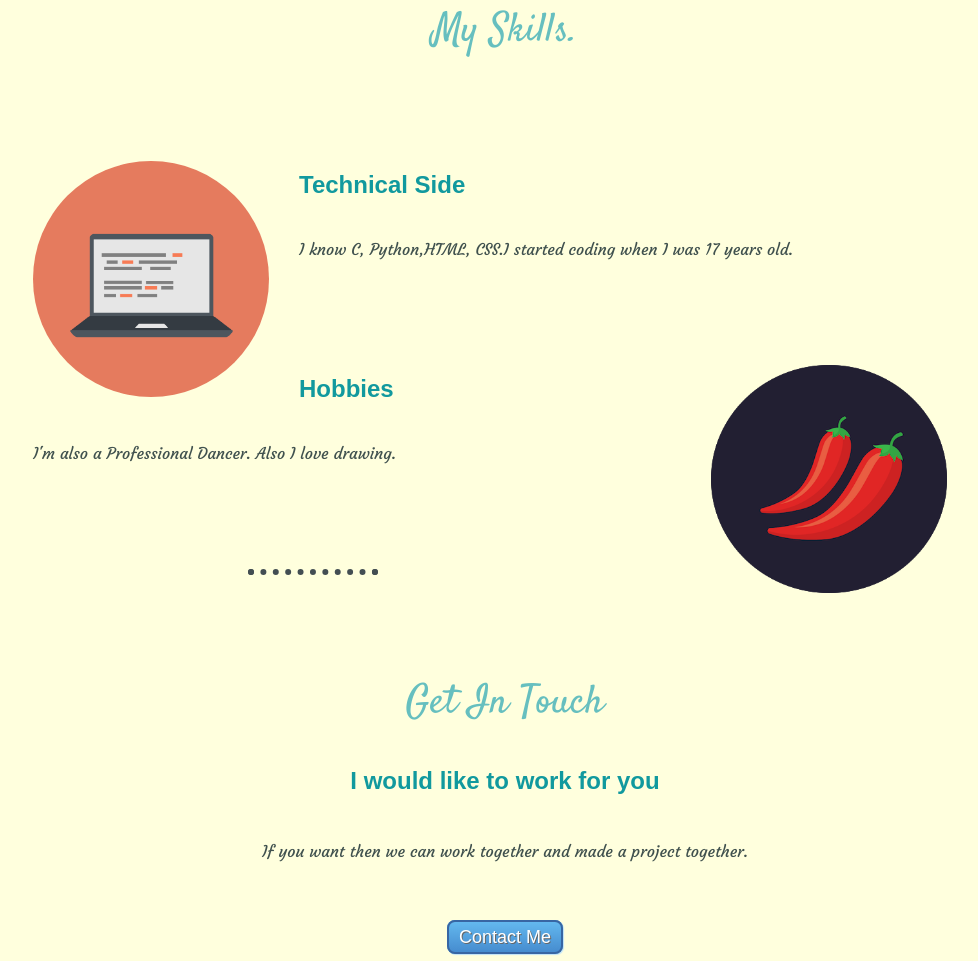
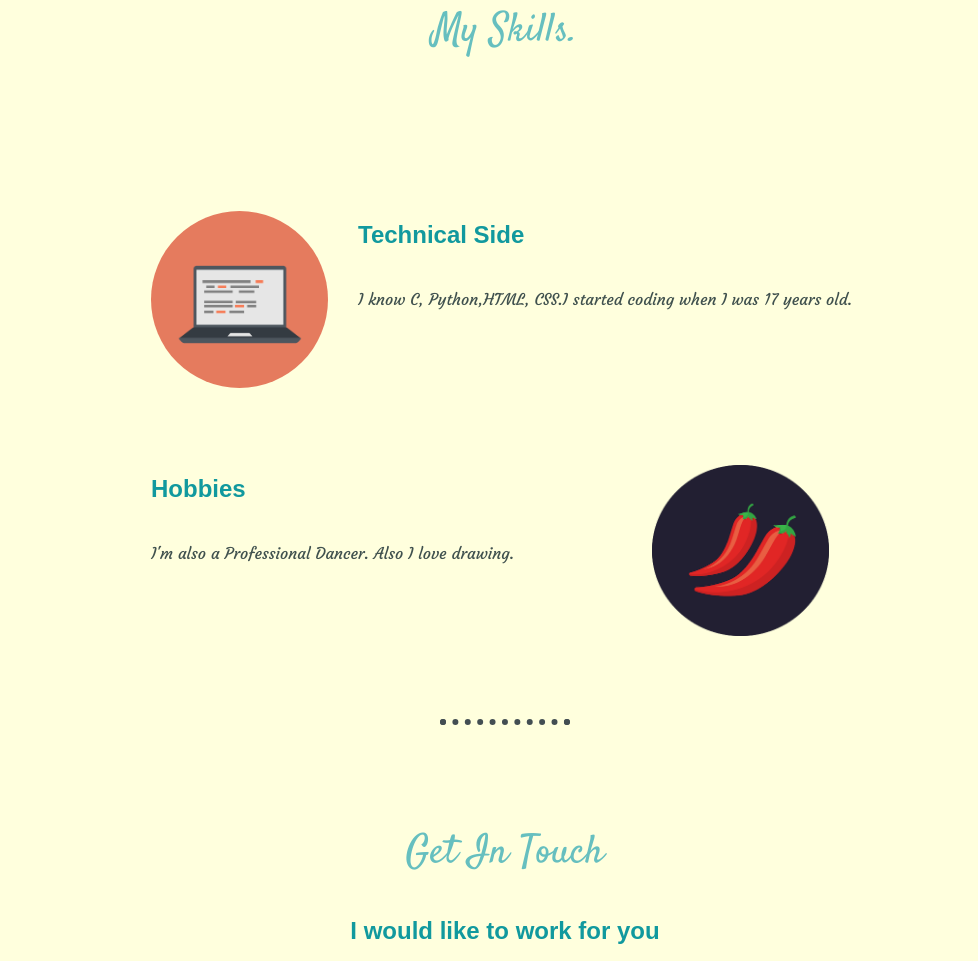
Before and after one commit to AhanaKundu01/MyCV, a plain HTML site: page index.html in a window 1280 px wide. Shown: the part 1575-2536 px from the top of the page, without its empty margins (135-1113 px from the left). Drawn offline with Linux system fonts and the light colour scheme; a web font is replaced by a local one.

Commit message:
margin added

```diff
--- a/styles.css
+++ b/styles.css
@@ -103,8 +103,8 @@ a:hover{
 }
 
 .skill-row{
-    width: 80%;
-    margin: 100px auto 100px auto;
+    width: 60%;
+    margin: 150px auto 150px auto;
     text-align: left;
     line-height: 2;
 }
```
